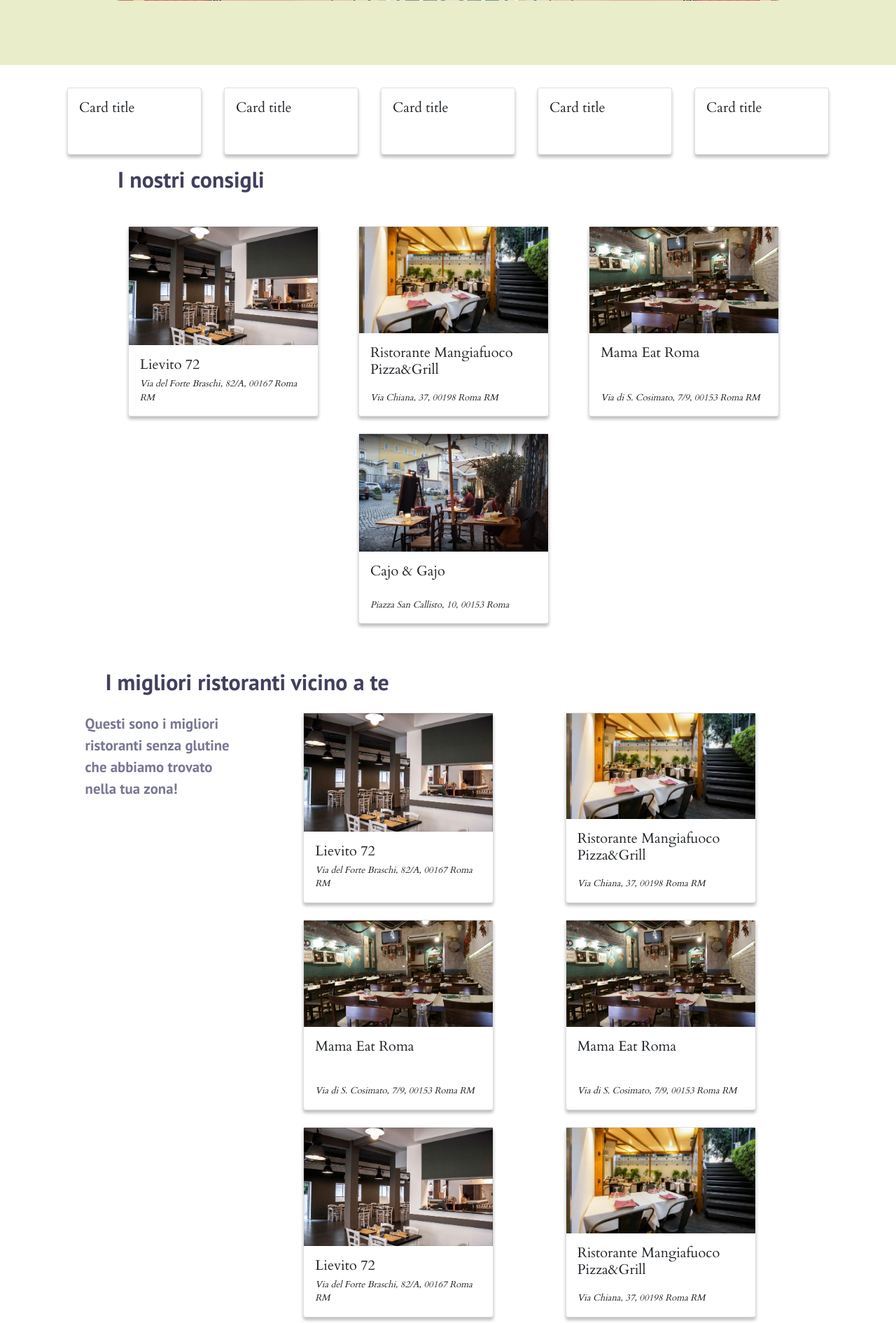
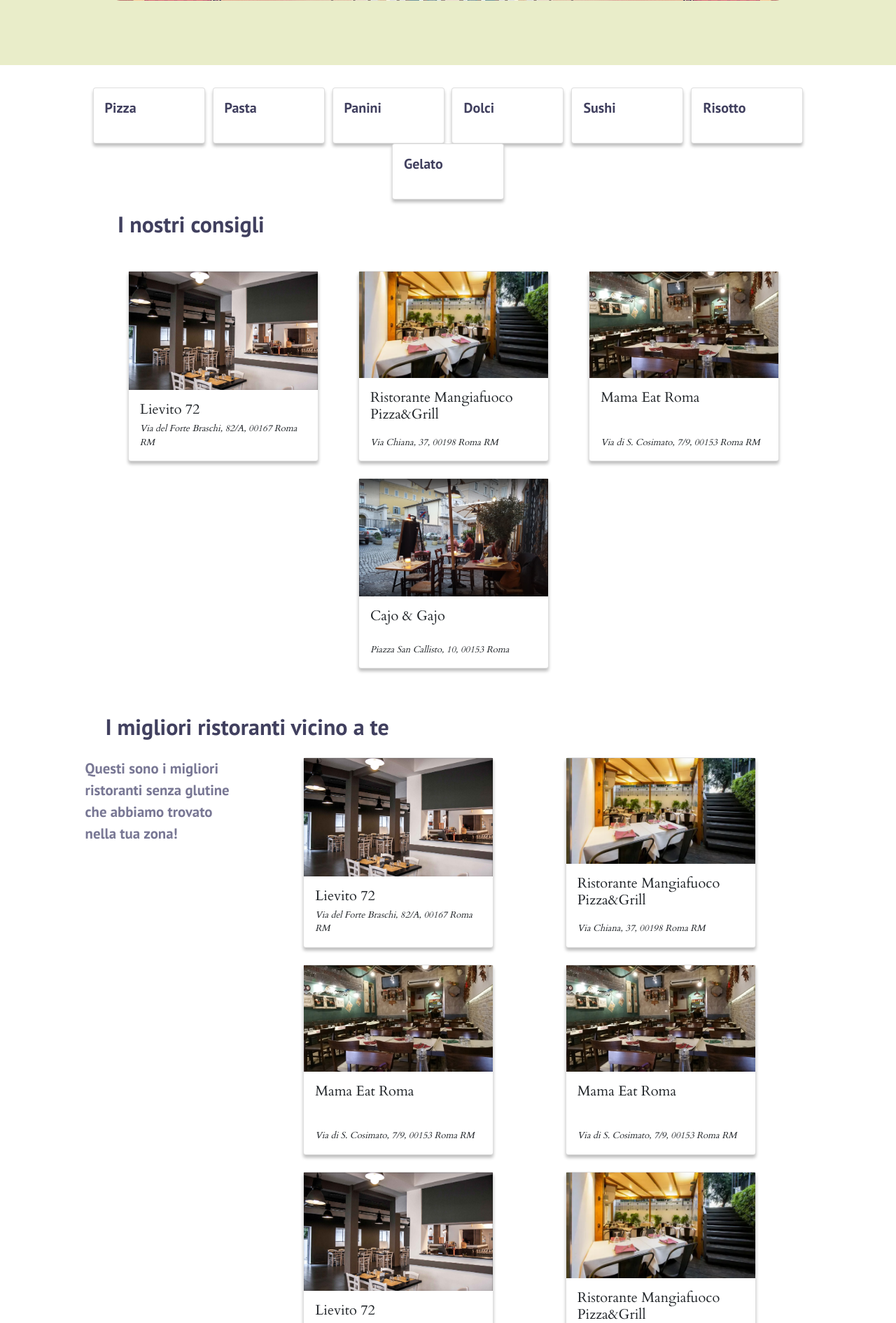
Before and after one commit to DomizianoScarcelli/gluten-free-advisor, a PHP site: page / in a window 1280 px wide. Shown: the part 467-2357 px from the top of the page at 70% size. Run offline with PHP 8.4, Linux system fonts and the light colour scheme; some libraries are stand-ins or nearby versions.

Commit message:
Added quick home page filters

```diff
--- a/css/home.css
+++ b/css/home.css
@@ -63,7 +63,7 @@ CSS per gli elementi nella home. Gli elementi sono ordinati (circa) per come ven
 }
 
 #filter-container {
-    width: 100%;
+    width: 90%;
     display: flex;
     flex-direction: row;
     justify-content: space-evenly;
@@ -71,8 +71,12 @@ CSS per gli elementi nella home. Gli elementi sono ordinati (circa) per come ven
 }
 
 .card.filter-card {
-    width: 12rem;
-    height: 6rem;
+    width: 10rem;
+    height: 5rem;
+}
+
+.card-title.primary-text {
+    font-size: 1.25rem;
 }
 
 #suggestions-main-container {
--- a/index.php
+++ b/index.php
@@ -49,32 +49,20 @@
     <!--Ristoranti consigliati-->
     <div id="suggestions-main-container">
         <div id="filter-container">
+            <!--Filtri veloci-->
 
-            <div class="filter-card card">
-                <div class="card-body">
-                    <h5 class="card-title">Card title</h5>
-                </div>
-            </div>
-            <div class="filter-card card">
-                <div class="card-body">
-                    <h5 class="card-title">Card title</h5>
-                </div>
-            </div>
-            <div class="filter-card card">
-                <div class="card-body">
-                    <h5 class="card-title">Card title</h5>
-                </div>
-            </div>
-            <div class="filter-card card">
-                <div class="card-body">
-                    <h5 class="card-title">Card title</h5>
-                </div>
-            </div>
-            <div class="filter-card card">
-                <div class="card-body">
-                    <h5 class="card-title">Card title</h5>
-                </div>
-            </div>
+            <?php
+            $array = array('Pizza', 'Pasta', 'Panini', 'Dolci', 'Sushi', 'Risotto', 'Gelato');
+            foreach ($array as $value) {
+                echo
+                "
+                <div class='filter-card card'>
+                    <div class='card-body'>
+                        <h5 class='primary-text card-title'> {$value} </h5>
+                    </div>
+                </div>";
+            }
+            ?>
 
         </div>
         <!--I nostri consigli-->
```
